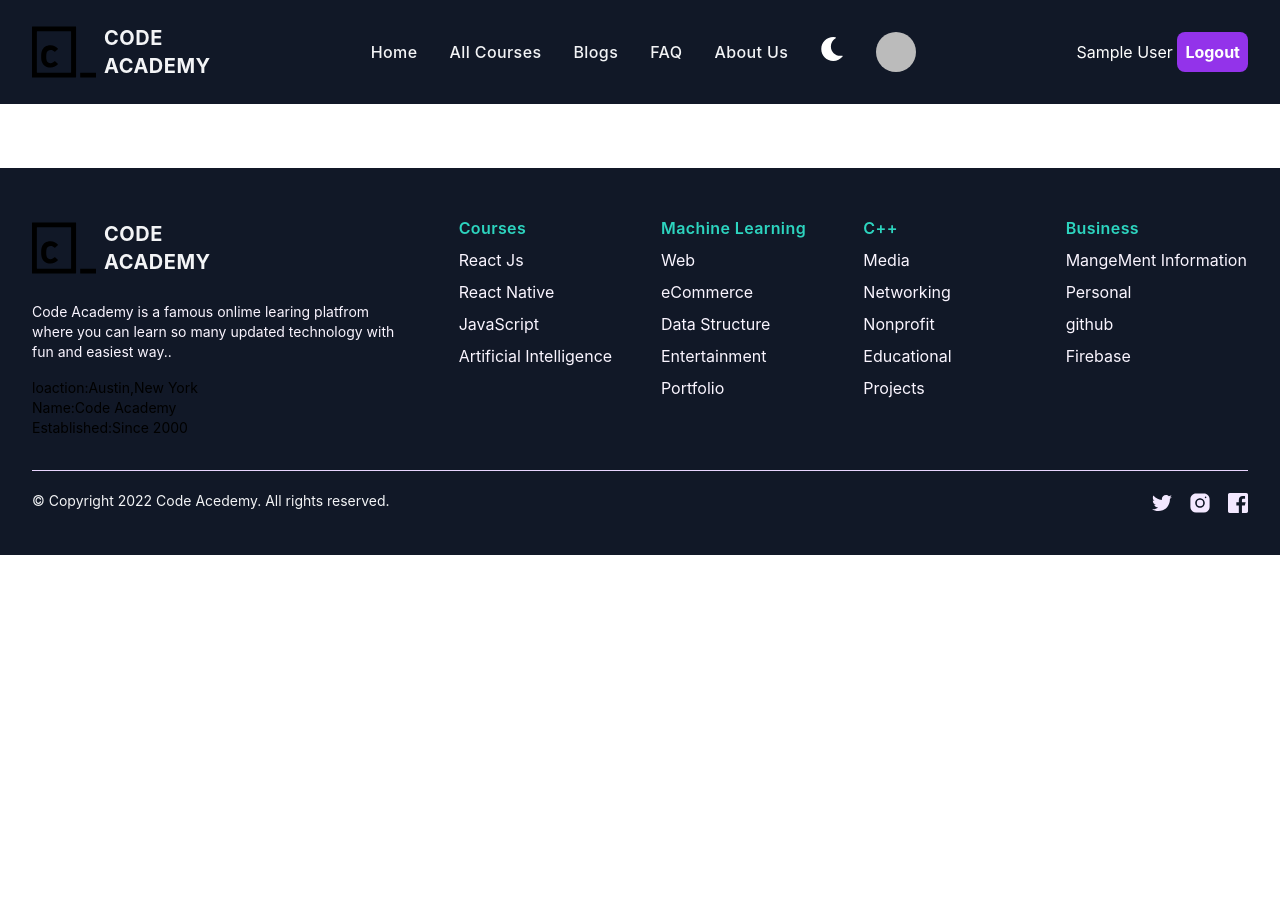
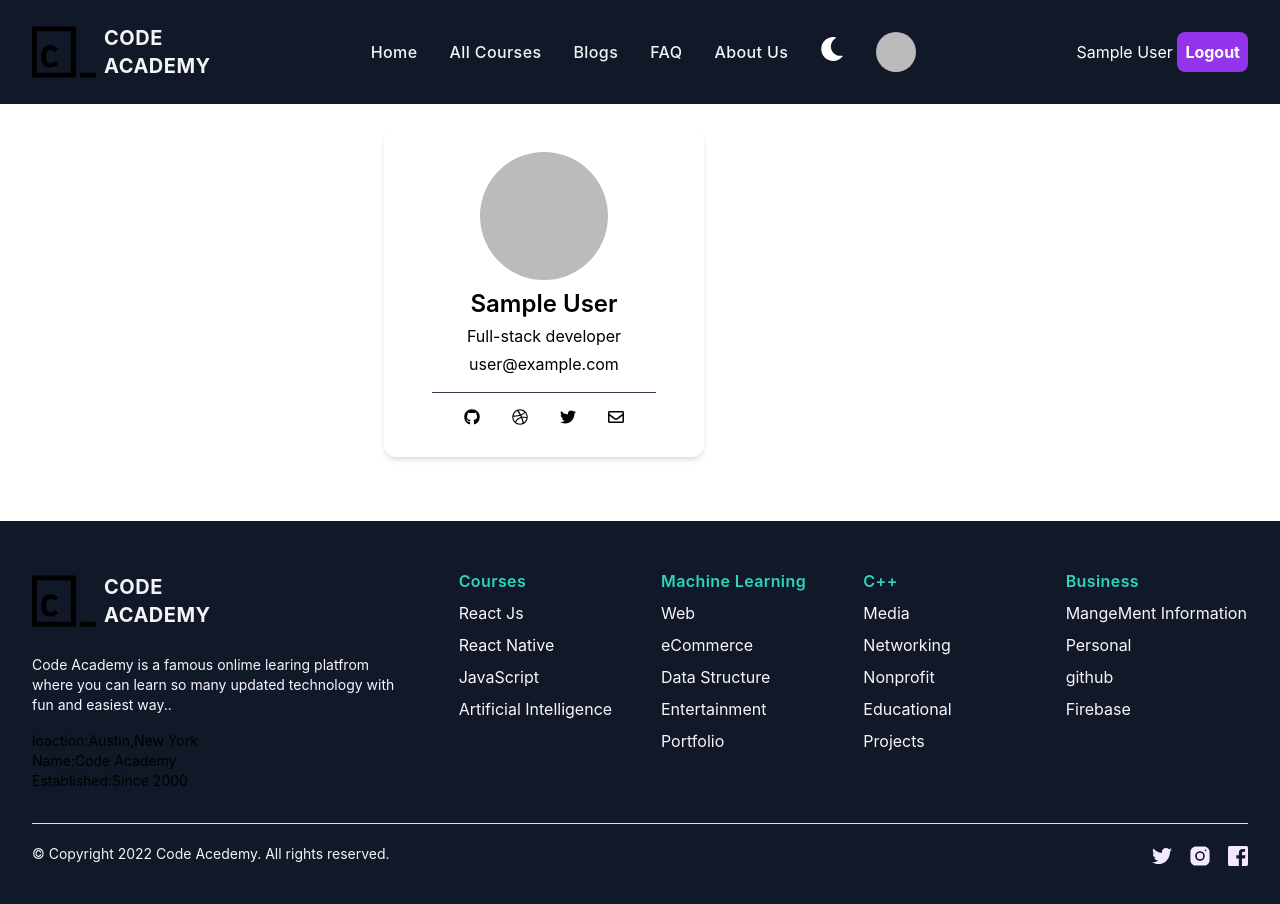
Before and after one commit to ASHRAFULEJAB/Code-Academy-ELearning-Platform-, a React (Create React App) app: page /profile in a window 1280 px wide. Shown: the top 904 px of the page. Before the commit the page ends 800 px from the top, so only its background shows below. Built offline with nearby package versions, Linux system fonts and the light colour scheme; no server answers; sample sign-in values are in the browser's storage.

Commit message:
enviroment added

```diff
--- a/src/firebase/firebaseConfig.js
+++ b/src/firebase/firebaseConfig.js
@@ -1,18 +1,18 @@
 // Import the functions you need from the SDKs you need
-import { initializeApp } from "firebase/app";
+import { initializeApp } from 'firebase/app'
 // TODO: Add SDKs for Firebase products that you want to use
 // https://firebase.google.com/docs/web/setup#available-libraries
 
 // Your web app's Firebase configuration
 const firebaseConfig = {
-  apiKey: "AIzaSyBAqZjP289zGYM0Q0qERpGR1Lxho2WaayA",
-  authDomain: "code-academy-c19f9.firebaseapp.com",
-  projectId: "code-academy-c19f9",
-  storageBucket: "code-academy-c19f9.appspot.com",
-  messagingSenderId: "1026922514513",
-  appId: "1:1026922514513:web:8aff6834b7b7b93fab1070"
-};
+  apiKey: process.env.REACT_APP_apiKey,
+  authDomain: process.env.REACT_APP_authDomain,
+  projectId: process.env.REACT_APP_projectId,
+  storageBucket: process.env.REACT_APP_storageBucket,
+  messagingSenderId: process.env.REACT_APP_messagingSenderId,
+  appId: process.env.REACT_APP_appId,
+}
 
 // Initialize Firebase
-const app = initializeApp(firebaseConfig);
+const app = initializeApp(firebaseConfig)
 export default app
--- a/src/pages/Header/Header.js
+++ b/src/pages/Header/Header.js
@@ -11,7 +11,7 @@ import HeaderSwitch from './HeaderSwitch'
 
 const Header = () => {
   const { user, logOut } = useContext(CourseContext)
-  const  {darkMode}=useContext(DarkModeContext)
+  const { darkMode } = useContext(DarkModeContext)
 
   const handleLogout = () => {
     logOut()
@@ -93,36 +93,17 @@ const Header = () => {
               </Link>
             </li>
             <li>
-
-
-              <div className={darkMode ? 'Header header-dark' : 'Header header-light'}>
-                <HeaderSwitch/>
+              <div
+                className={
+                  darkMode ? 'Header header-dark' : 'Header header-light'
+                }
+              >
+                <HeaderSwitch />
               </div>
-
-              {/* <label
-                for='Toggle1'
-                className='inline-flex items-center space-x-4 cursor-pointer dark:text-gray-100'
-              >
-                {
-                  <span>Left</span>:<span>Right</span>
-                }
-
-                <span className='relative'>
-                  <input id='Toggle1' type='checkbox' className='hidden peer' />
-                  <div
-                    className='w-10 h-6 rounded-full shadow-inner dark:bg-gray-400 peer-checked:dark:bg-violet-400'
-                    bis_skin_checked='1'
-                  ></div>
-                  <div
-                    className='absolute inset-y-0 left-0 w-4 h-4 m-1 rounded-full shadow peer-checked:right-0 peer-checked:left-auto dark:bg-gray-800'
-                    bis_skin_checked='1'
-                  ></div>
-                </span>
-
-              </label> */}
             </li>
             {user?.photoURL ? (
-              <div
+              <Link to='/profile'>
+                <div
                 data-tip={user.displayName}
                 data-for='toolTip1'
                 data-place='top'
@@ -134,6 +115,7 @@ const Header = () => {
                 />
                 <ReactTooltip id='toolTip1' />
               </div>
+              </Link>
             ) : (
               <li>
                 <Link
--- a/src/pages/Profile/Profile.js
+++ b/src/pages/Profile/Profile.js
@@ -1,11 +1,95 @@
-import React from 'react';
+import React from 'react'
+import { useContext } from 'react'
+import { Link } from 'react-router-dom'
+import { CourseContext } from '../../contexts/CourseProvider'
 
 const Profile = () => {
-    return (
-        <div>
+    const {user}=useContext(CourseContext)
+  return (
+    <div
+      className='lg:ml-96 m-6 flex flex-col justify-center max-w-xs p-6 shadow-md rounded-xl sm:px-12 dark:bg-gray-900 dark:text-gray-100'
+      bis_skin_checked='1'
+    >
+      <img
+        src={user?.photoURL}
+        alt=''
+        className='w-32 h-32 mx-auto rounded-full dark:bg-gray-500 aspect-square'
+      />
+      <div
+        className='space-y-4 text-center divide-y divide-gray-700'
+        bis_skin_checked='1'
+      >
+        <div className='my-2 space-y-1' bis_skin_checked='1'>
+                  <h2 className='text-xl font-semibold sm:text-2xl'>{ user?.displayName}</h2>
+          <p className='px-5 text-xs sm:text-base dark:text-gray-400'>
+            Full-stack developer
+                  </p>
+                  <p>{ user?.email}</p>
+        </div>
+        <div
+          className='flex justify-center pt-2 space-x-4 align-center'
+          bis_skin_checked='1'
+        >
+          <Link
+            rel='noopener noreferrer'
+            to='/profile'
+            aria-label='GitHub'
+            className='p-2 rounded-md dark:text-gray-100 hover:dark:text-violet-400'
+          >
+            <svg
+              viewBox='0 0 496 512'
+              xmlns='http://www.w3.org/2000/svg'
+              className='w-4 h-4 fill-current'
+            >
+              <path d='M165.9 397.4c0 2-2.3 3.6-5.2 3.6-3.3.3-5.6-1.3-5.6-3.6 0-2 2.3-3.6 5.2-3.6 3-.3 5.6 1.3 5.6 3.6zm-31.1-4.5c-.7 2 1.3 4.3 4.3 4.9 2.6 1 5.6 0 6.2-2s-1.3-4.3-4.3-5.2c-2.6-.7-5.5.3-6.2 2.3zm44.2-1.7c-2.9.7-4.9 2.6-4.6 4.9.3 2 2.9 3.3 5.9 2.6 2.9-.7 4.9-2.6 4.6-4.6-.3-1.9-3-3.2-5.9-2.9zM244.8 8C106.1 8 0 113.3 0 252c0 110.9 69.8 205.8 169.5 239.2 12.8 2.3 17.3-5.6 17.3-12.1 0-6.2-.3-40.4-.3-61.4 0 0-70 15-84.7-29.8 0 0-11.4-29.1-27.8-36.6 0 0-22.9-15.7 1.6-15.4 0 0 24.9 2 38.6 25.8 21.9 38.6 58.6 27.5 72.9 20.9 2.3-16 8.8-27.1 16-33.7-55.9-6.2-112.3-14.3-112.3-110.5 0-27.5 7.6-41.3 23.6-58.9-2.6-6.5-11.1-33.3 2.6-67.9 20.9-6.5 69 27 69 27 20-5.6 41.5-8.5 62.8-8.5s42.8 2.9 62.8 8.5c0 0 48.1-33.6 69-27 13.7 34.7 5.2 61.4 2.6 67.9 16 17.7 25.8 31.5 25.8 58.9 0 96.5-58.9 104.2-114.8 110.5 9.2 7.9 17 22.9 17 46.4 0 33.7-.3 75.4-.3 83.6 0 6.5 4.6 14.4 17.3 12.1C428.2 457.8 496 362.9 496 252 496 113.3 383.5 8 244.8 8zM97.2 352.9c-1.3 1-1 3.3.7 5.2 1.6 1.6 3.9 2.3 5.2 1 1.3-1 1-3.3-.7-5.2-1.6-1.6-3.9-2.3-5.2-1zm-10.8-8.1c-.7 1.3.3 2.9 2.3 3.9 1.6 1 3.6.7 4.3-.7.7-1.3-.3-2.9-2.3-3.9-2-.6-3.6-.3-4.3.7zm32.4 35.6c-1.6 1.3-1 4.3 1.3 6.2 2.3 2.3 5.2 2.6 6.5 1 1.3-1.3.7-4.3-1.3-6.2-2.2-2.3-5.2-2.6-6.5-1zm-11.4-14.7c-1.6 1-1.6 3.6 0 5.9 1.6 2.3 4.3 3.3 5.6 2.3 1.6-1.3 1.6-3.9 0-6.2-1.4-2.3-4-3.3-5.6-2z'></path>
+            </svg>
+          </Link>
+          <Link
+            rel='noopener noreferrer'
+            to='/profile'
+            aria-label='Dribble'
+            className='p-2 rounded-md dark:text-gray-100 hover:dark:text-violet-400'
+          >
+            <svg
+              viewBox='0 0 512 512'
+              xmlns='http://www.w3.org/2000/svg'
+              className='w-4 h-4 fill-current'
+            >
+              <path d='M256 8C119.252 8 8 119.252 8 256s111.252 248 248 248 248-111.252 248-248S392.748 8 256 8zm163.97 114.366c29.503 36.046 47.369 81.957 47.835 131.955-6.984-1.477-77.018-15.682-147.502-6.818-5.752-14.041-11.181-26.393-18.617-41.614 78.321-31.977 113.818-77.482 118.284-83.523zM396.421 97.87c-3.81 5.427-35.697 48.286-111.021 76.519-34.712-63.776-73.185-116.168-79.04-124.008 67.176-16.193 137.966 1.27 190.061 47.489zm-230.48-33.25c5.585 7.659 43.438 60.116 78.537 122.509-99.087 26.313-186.36 25.934-195.834 25.809C62.38 147.205 106.678 92.573 165.941 64.62zM44.17 256.323c0-2.166.043-4.322.108-6.473 9.268.19 111.92 1.513 217.706-30.146 6.064 11.868 11.857 23.915 17.174 35.949-76.599 21.575-146.194 83.527-180.531 142.306C64.794 360.405 44.17 310.73 44.17 256.323zm81.807 167.113c22.127-45.233 82.178-103.622 167.579-132.756 29.74 77.283 42.039 142.053 45.189 160.638-68.112 29.013-150.015 21.053-212.768-27.882zm248.38 8.489c-2.171-12.886-13.446-74.897-41.152-151.033 66.38-10.626 124.7 6.768 131.947 9.055-9.442 58.941-43.273 109.844-90.795 141.978z'></path>
+            </svg>
+          </Link>
+          <Link
+            rel='noopener noreferrer'
+            to='/profile'
+            aria-label='Twitter'
+            className='p-2 rounded-md dark:text-gray-100 hover:dark:text-violet-400'
+          >
+            <svg
+              viewBox='0 0 512 512'
+              xmlns='http://www.w3.org/2000/svg'
+              className='w-4 h-4 fill-current'
+            >
+              <path d='M459.37 151.716c.325 4.548.325 9.097.325 13.645 0 138.72-105.583 298.558-298.558 298.558-59.452 0-114.68-17.219-161.137-47.106 8.447.974 16.568 1.299 25.34 1.299 49.055 0 94.213-16.568 130.274-44.832-46.132-.975-84.792-31.188-98.112-72.772 6.498.974 12.995 1.624 19.818 1.624 9.421 0 18.843-1.3 27.614-3.573-48.081-9.747-84.143-51.98-84.143-102.985v-1.299c13.969 7.797 30.214 12.67 47.431 13.319-28.264-18.843-46.781-51.005-46.781-87.391 0-19.492 5.197-37.36 14.294-52.954 51.655 63.675 129.3 105.258 216.365 109.807-1.624-7.797-2.599-15.918-2.599-24.04 0-57.828 46.782-104.934 104.934-104.934 30.213 0 57.502 12.67 76.67 33.137 23.715-4.548 46.456-13.32 66.599-25.34-7.798 24.366-24.366 44.833-46.132 57.827 21.117-2.273 41.584-8.122 60.426-16.243-14.292 20.791-32.161 39.308-52.628 54.253z'></path>
+            </svg>
+          </Link>
+          <Link
+            rel='noopener noreferrer'
+            to='/profile'
+            aria-label='Email'
+            className='p-2 rounded-md dark:text-gray-100 hover:dark:text-violet-400'
+          >
+            <svg
+              viewBox='0 0 512 512'
+              xmlns='http://www.w3.org/2000/svg'
+              className='w-4 h-4 fill-current'
+            >
+              <path d='M464 64H48C21.49 64 0 85.49 0 112v288c0 26.51 21.49 48 48 48h416c26.51 0 48-21.49 48-48V112c0-26.51-21.49-48-48-48zm0 48v40.805c-22.422 18.259-58.168 46.651-134.587 106.49-16.841 13.247-50.201 45.072-73.413 44.701-23.208.375-56.579-31.459-73.413-44.701C106.18 199.465 70.425 171.067 48 152.805V112h416zM48 400V214.398c22.914 18.251 55.409 43.862 104.938 82.646 21.857 17.205 60.134 55.186 103.062 54.955 42.717.231 80.509-37.199 103.053-54.947 49.528-38.783 82.032-64.401 104.947-82.653V400H48z'></path>
+            </svg>
+          </Link>
+        </div>
+      </div>
+    </div>
+  )
+}
 
-        </div>
-    );
-};
-
-export default Profile;
+export default Profile
```
